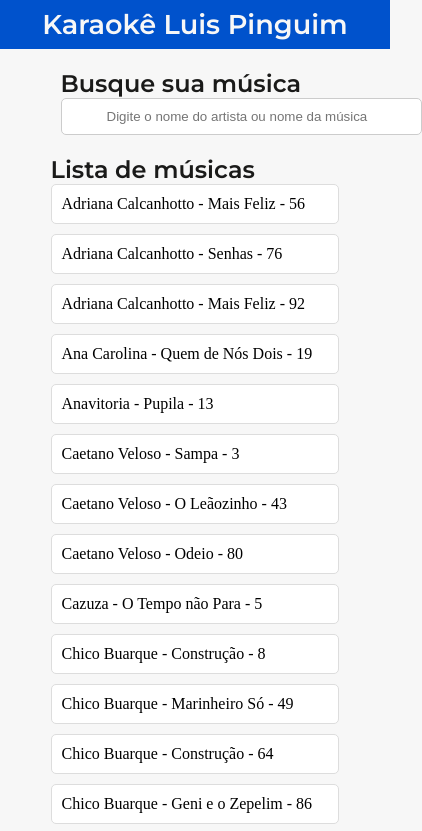
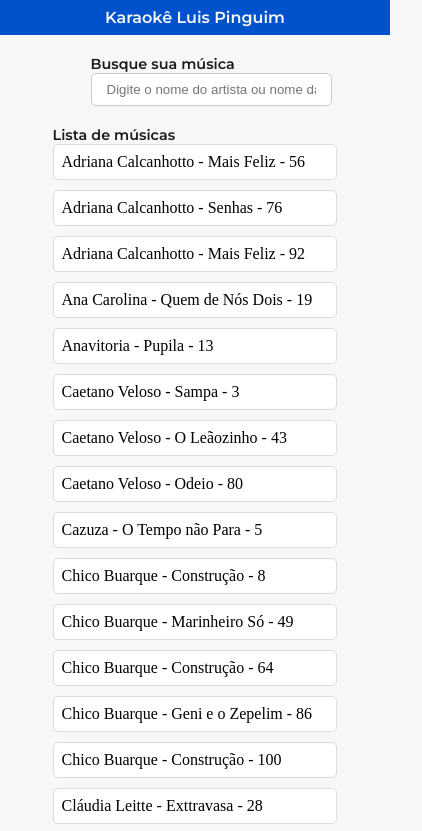
Before and after one commit to 21lucasbarros/videoke, a plain HTML site: page index.html in a window 390 px wide. Shown: the top 831 px of the page, 422 px wide, since content can reach past the window. Drawn offline with Linux system fonts and the light colour scheme.

Commit message:
terceira versao

```diff
--- a/style.css
+++ b/style.css
@@ -104,7 +104,7 @@ body {
 }
 
 .rodape {
-    padding: 1% 10%;
+    padding: 3% 10%;
 }
 
 .rodape__conteudo {
@@ -117,3 +117,39 @@ body {
     font-weight: 500;
     color: var(--corTercearia);
 }
+
+@media (max-width: 768px) {
+    .cabecalho__conteudo__titulo {
+        font-size: 1.2rem;
+    }
+
+    .principal h2 {
+        font-size: 1rem;
+    }
+
+    #pesquisa {
+        padding: 10px 20px;
+    }
+
+    #lista-musicas li {
+        padding: 8px;
+    }
+
+    .paginacao a {
+        padding: 5px 8px;
+    }
+}
+
+@media (max-width: 480px) {
+    .cabecalho__conteudo__titulo {
+        font-size: 1rem;
+    }
+
+    .principal h2 {
+        font-size: 0.9rem;
+    }
+
+    #pesquisa {
+        padding: 8px 15px;
+    }
+}
```
